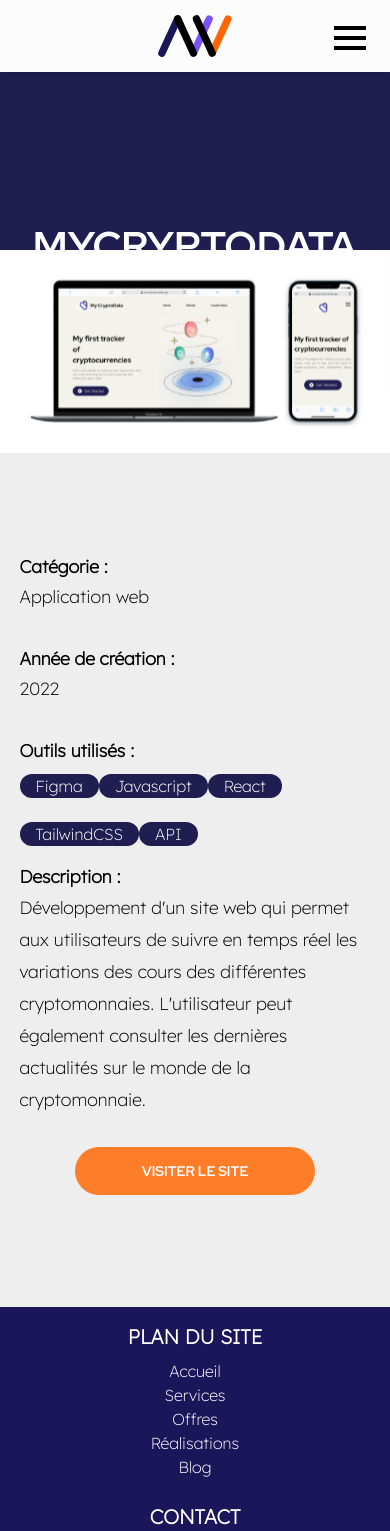
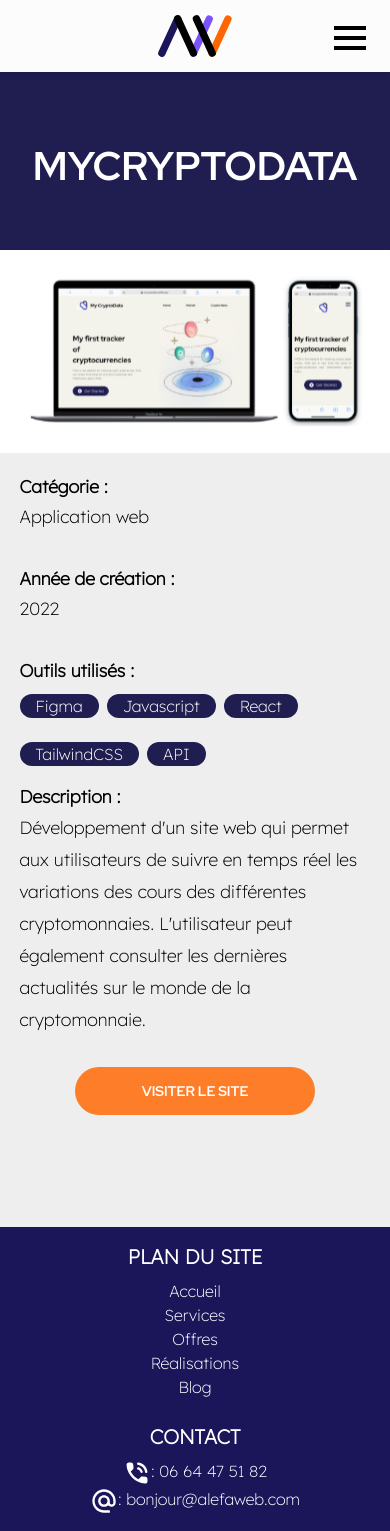
Before and after one commit to randricalvin/AlefaWeb_website, a React (Vite) app: page /realisations/mycryptodata in a window 390 px wide. Shown: the top 1531 px of the page. Built offline with nearby package versions, Linux system fonts and the light colour scheme.

Commit message:
last debug mobile

```diff
--- a/src/components/ChatchatgoBlog.jsx
+++ b/src/components/ChatchatgoBlog.jsx
@@ -35,9 +35,9 @@
             <h2 className='lg:text-2xl font-bold'>Outils utilisés :</h2>
             <div className='flex flex-wrap justify-start'>
               <h3 className="mb-4 text-base text-center rounded-full mt-2 px-4 bg-[#0369a1] text-white">Figma</h3>
-              <h3 className="mb-4 text-base text-center rounded-full mt-2 px-4 bg-[#0369a1] text-white lg:mx-2">Javascript</h3>
+              <h3 className="mb-4 text-base text-center rounded-full mt-2 px-4 bg-[#0369a1] text-white mx-2">Javascript</h3>
               <h3 className="mb-4 text-base text-center rounded-full mt-2 px-4 bg-[#0369a1] text-white ">React</h3>
-              <h3 className="mb-4 text-base text-center rounded-full mt-2 px-4 bg-[#0369a1] text-white lg:mx-2">TailwindCSS</h3>
+              <h3 className="mb-4 text-base text-center rounded-full mt-2 px-4 bg-[#0369a1] text-white mr-2">TailwindCSS</h3>
               <h3 className="mb-4 text-base text-center rounded-full mt-2 px-4 bg-[#0369a1] text-white ">Firebase</h3>
             </div>
           </div>
--- a/src/components/MentionsLegales.jsx
+++ b/src/components/MentionsLegales.jsx
@@ -4,7 +4,7 @@
 const MentionsLegales = () => {
   return (
     <section className='lg:w-5/6 mx-auto font-serif2 leading-8  mentionslegales content-width lg:mb-32' id='mentionslegales'>
-      <h1 className='title-mention lg:text-4xl mt-24'>Mentions légales</h1>
+      <h1 className='title-mention lg:text-4xl mt-20'>Mentions légales</h1>
                 <p><strong>Client :</strong> tout professionnel ou personne physique capable au sens des articles 1123 et suivants du Code civil, ou personne morale, qui visite le Site objet des présentes conditions générales.</p>
                 <p><strong>Prestations et Services :</strong> <a href="https://www.alefaweb.com/">https://www.alefaweb.com/</a> met à disposition des Clients :</p>
 
--- a/src/components/MycryptodataBlog.jsx
+++ b/src/components/MycryptodataBlog.jsx
@@ -16,7 +16,7 @@
         <meta property='og:image' content={mycryptodata} />
       </Helmet>
 
-        <header className='header-mycryptodata bg-[#201E50] flex items-start justify-center uppercase text-white lg:text-5xl font-bold py-36 name-blog'> Mycryptodata</header>
+        <header className='header-mycryptodata bg-[#201E50] flex items-start justify-center uppercase text-white lg:text-5xl font-bold lg:py-36 name-blog'> Mycryptodata</header>
       <div className='image-mycryptodata'>
         <img src={mycryptodata} alt="projet mycryptodata" />
       </div>
@@ -35,9 +35,9 @@
             <h2 className='lg:text-2xl font-bold'>Outils utilisés :</h2>
             <div className='flex flex-wrap justify-start'>
               <h3 className="mb-4 text-base text-center rounded-full mt-2 px-4 bg-[#201E50] text-white">Figma</h3>
-              <h3 className="mb-4 text-base text-center rounded-full mt-2 px-4 bg-[#201E50] text-white lg:mx-2">Javascript</h3>
+              <h3 className="mb-4 text-base text-center rounded-full mt-2 px-4 bg-[#201E50] text-white mx-2">Javascript</h3>
               <h3 className="mb-4 text-base text-center rounded-full mt-2 px-4 bg-[#201E50] text-white ">React</h3>
-              <h3 className="mb-4 text-base text-center rounded-full mt-2 px-4 bg-[#201E50] text-white lg:mx-2">TailwindCSS</h3>
+              <h3 className="mb-4 text-base text-center rounded-full mt-2 px-4 bg-[#201E50] text-white mr-2">TailwindCSS</h3>
               <h3 className="mb-4 text-base text-center rounded-full mt-2 px-4 bg-[#201E50] text-white ">API</h3>
             </div>
           </div>
--- a/src/components/MycryptodataBlog.scss
+++ b/src/components/MycryptodataBlog.scss
@@ -21,11 +21,12 @@
 
     .name-blog {
         font-size: 2.5rem;
+        padding-top: 4rem;
     }
 
     .content-blog {
         font-size: 1.1rem;
-        margin-top: 10rem;
+        margin-top: 5rem;
         line-height: 1.7;
         width: 90%;
     }
@@ -38,6 +39,7 @@
 
     .name-blog {
         font-size: 2.5rem;
+        padding-top: 10rem;
     }
 
     .content-blog {
--- a/src/components/blog/Blog1.jsx
+++ b/src/components/blog/Blog1.jsx
@@ -5,7 +5,7 @@
 const Blog1 = () => {
 
   return (
-    <section className='realisations my-14 justify-start items-center flex flex-col font-serif2 lg:w-5/6 mx-auto content-width mb-20'>
+    <section className='realisations lg:my-14 justify-start items-center flex flex-col font-serif2 lg:w-5/6 mx-auto content-width mb-20'>
       <Helmet>
         <title> AlefaWeb | Blog - 7 raisons de créer un site internet pour votre entreprise</title>
         <link rel="canonical" href="https://www.alefaweb.com/blog/7-raisons-creer-un-site-internet-pour-votre-entreprise" />
--- a/src/pages/Blog.jsx
+++ b/src/pages/Blog.jsx
@@ -10,7 +10,7 @@
     Aos.init({ duration: 1000 })
   }, [])
   return (
-    <section className='blog mt-20 text-2xl justify-start items-center flex flex-col font-serif2 lg:w-5/6 mx-auto content-width mb-20' id='blog'>
+    <section className='blog lg:mt-20 text-2xl justify-start items-center flex flex-col font-serif2 lg:w-5/6 mx-auto content-width mb-20' id='blog'>
       <Helmet>
         <title>AlefaWeb | Blog - dernières actualités et articles</title>
         <link rel="canonical" href="https://www.alefaweb.com/blog" />
@@ -34,7 +34,7 @@
       <div className='flex items-center'>
         <div className='flex gap-6 lg:pb-6 lg:mb-16 lg:w-1/2'>
           { blog.map((post) => (
-              <div data-aos="fade-up" data-aos-anchor-placement="top-bottom" className='font-serif2 flex  justify-between bg-white border shadow-md dark:bg-gray-800 dark:border-gray-700'>
+              <div data-aos="fade-up" data-aos-anchor-placement="top-bottom" className='font-serif2 flex  justify-between bg-white border shadow-md'>
                 <div className='flex items-start'>
                   <div className="overflow-hidden ease-in-out hover:scale-105 duration-300">
                     <img className="image-realisation w-full" src={post.image} alt={post.title} />
```
